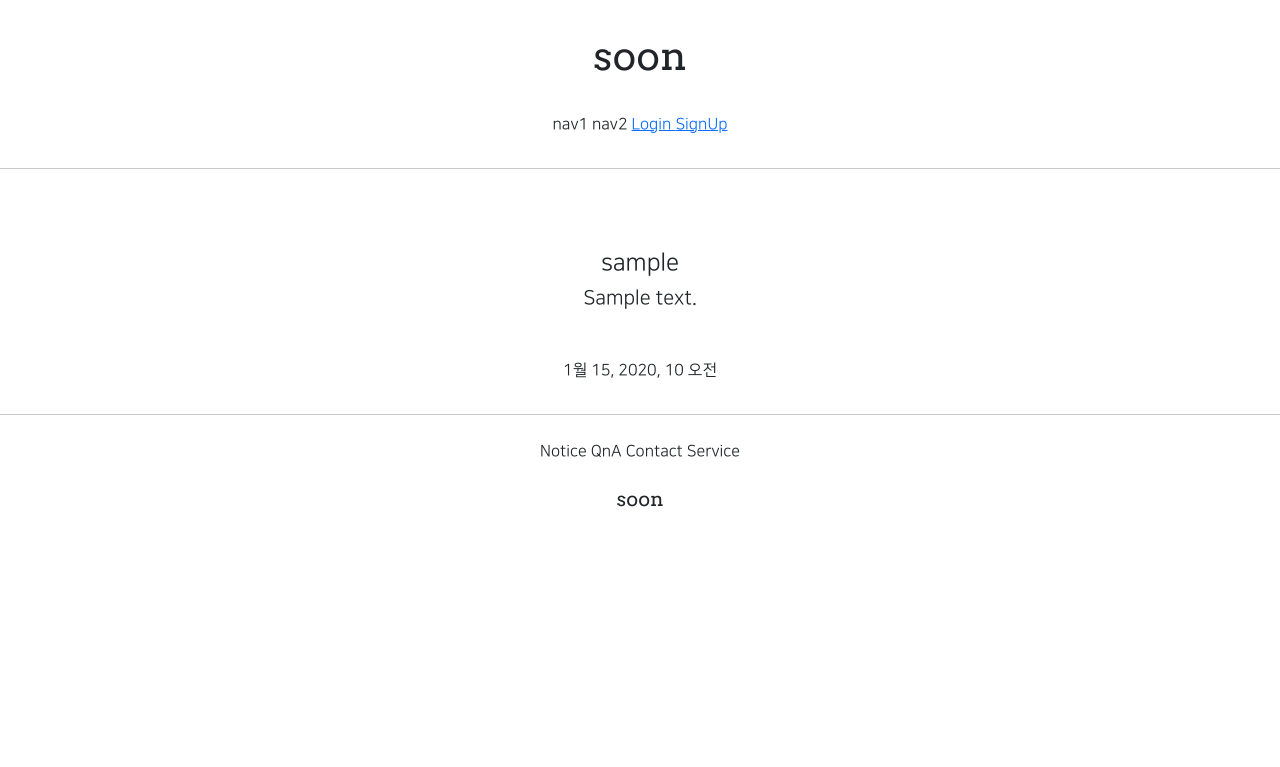
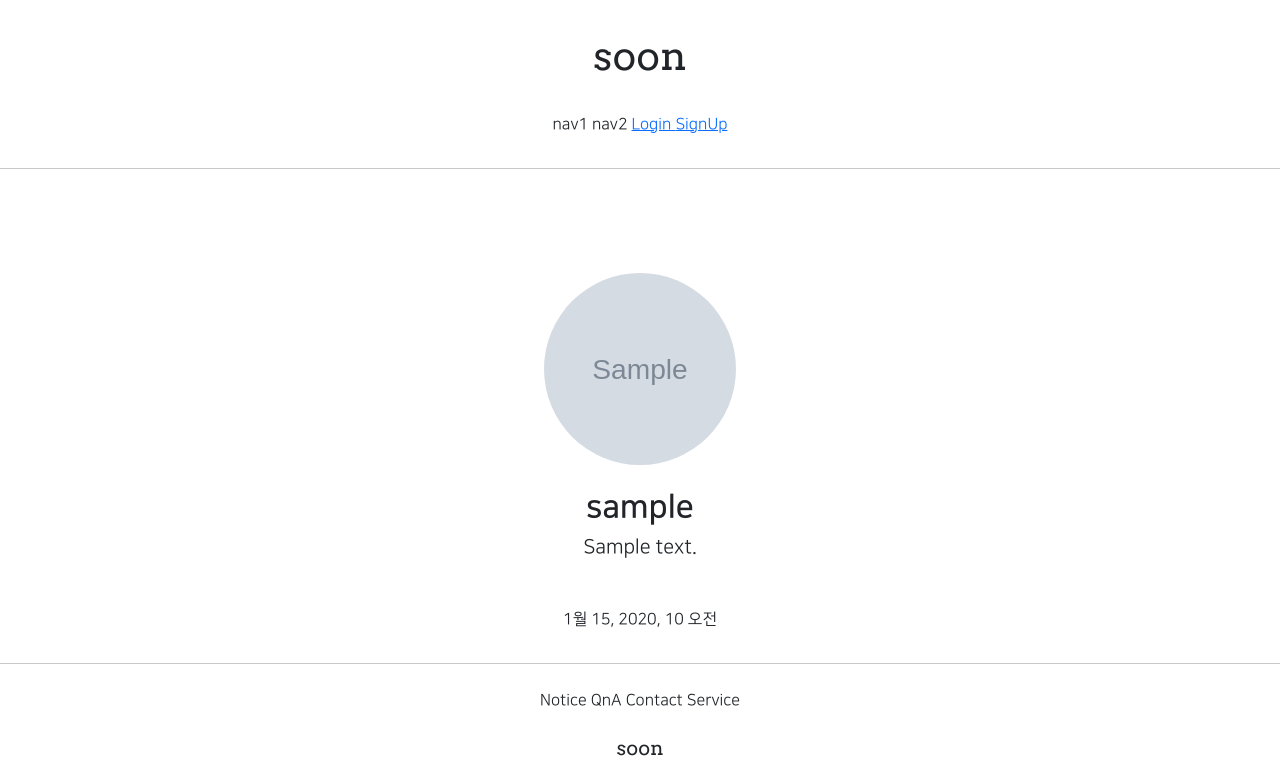
Before and after one commit to hale-in/web-app1, a Django app: page /accounts/detail/1 in a window 1280 px wide. Shown: the top 767 px of the page. Run offline with Django 3.2, Linux system fonts and the light colour scheme; tables that the repository leaves empty hold one stand-in row (values such as "Sample post"); grey boxes marked "Sample" are stand-in pictures; parts of the project's set-up code (start-up, migrations or seed data) failed here and were passed over; some libraries are stand-ins or nearby versions.

Commit message:
7/28 3ban class commit 1

```diff
--- a/accountapp/templates/accountapp/detail.html
+++ b/accountapp/templates/accountapp/detail.html
@@ -4,7 +4,10 @@
     <div class="text-center mw-500 m-auto">
         <div class="m-5">
             {% if target_user.profile %}
-                <h4>{{ target_user.profile.nickname }}</h4>
+                <img src="{{ target_user.profile.image.url }}"
+                    class="profile_image m-4"
+                     alt="profile image">
+                <h2 class="NNS_B">{{ target_user.profile.nickname }}</h2>
                 <h5>{{ target_user.profile.message }}</h5>
             {% else %}
             <h4>
--- a/gwangya1/urls.py
+++ b/gwangya1/urls.py
@@ -13,6 +13,8 @@ Including another URLconf
     1. Import the include() function: from django.urls import include, path
     2. Add a URL to urlpatterns:  path('blog/', include('blog.urls'))
 """
+from django.conf import settings
+from django.conf.urls.static import static
 from django.contrib import admin
 from django.urls import path, include
 
@@ -20,4 +22,4 @@ urlpatterns = [
     path('admin/', admin.site.urls),
     path('accounts/', include('accountapp.urls')),
     path('profiles/', include('profileapp.urls')),
-]
+] + static(settings.MEDIA_URL, document_root=settings.MEDIA_ROOT)
--- a/static/base.css
+++ b/static/base.css
@@ -18,3 +18,14 @@
     max-width: 500px;
     padding: 1rem 1.5rem;
 }
+
+.profile_image{
+    height: 12rem;
+    width: 12rem;
+    border-radius: 20rem;
+    object-fit: cover;
+}
+
+.NNS_B{
+    font-family: "NanumSquareB", cursive;
+}
```
